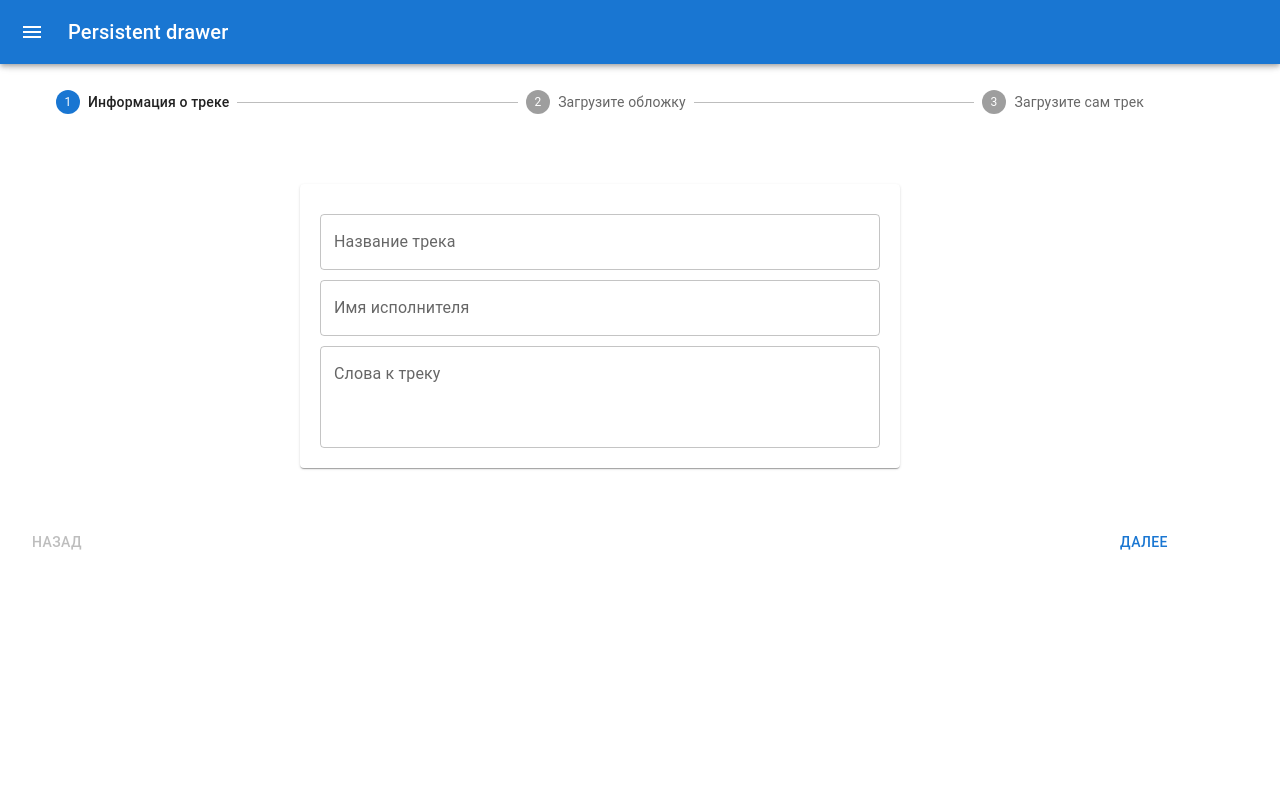
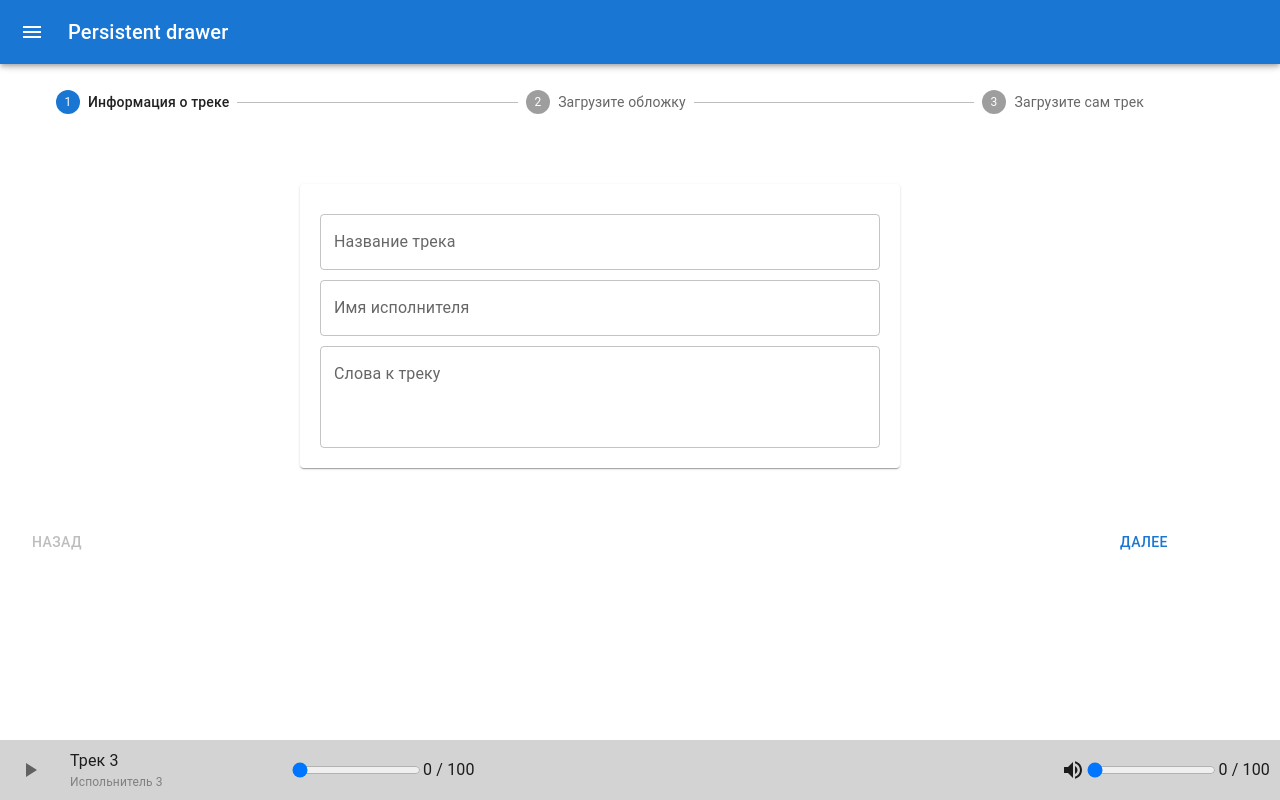
Before and after one commit to Dmitry-Kang/music_platform, a Next.js app in the folder client/: page /tracks/create in a window 1280 px wide. Built offline with nearby package versions, Linux system fonts and the light colour scheme.

Commit message:
add player panel

```diff
--- /dev/null
+++ b/client/components/Player.tsx
@@ -0,0 +1,29 @@
+import { Pause, PlayArrow, VolumeUp } from "@mui/icons-material";
+import { Grid, IconButton } from "@mui/material";
+import styles from '../styles/Player.module.scss'
+import TrackProgress from "./TrackProgress";
+
+const Player = () => {
+    const track: ITrack = {_id: '3', name: 'Трек 3', artist: 'Испольнитель 3', text: 'Какой-то текст', listens: 7, audio: 'http://localhost:5000/audio/9c8d7638-005c-48d5-9944-32cf9b621a76.mp3', picture: 'http://localhost:5000/image/2b19ea4f-1f08-41e6-9aec-a7e0486bb065.jpg', comments: []}
+    const active = false;
+
+    return (
+        <div className={styles.player}>
+            <IconButton onClick={e => e.stopPropagation()}>
+                {!active
+                    ? <PlayArrow />
+                    : <Pause />
+                }
+            </IconButton>
+            <Grid container direction="column" style={{width: 200, margin: '0 20px'}}>
+                <div>{track.name}</div>
+                <div style={{fontSize: 12, color: 'gray'}}>{track.artist}</div>
+            </Grid>
+            <TrackProgress left={0} right={100} onChange={() => ({})}/>
+            <VolumeUp style={{marginLeft: 'auto'}}/>
+            <TrackProgress left={0} right={100} onChange={() => ({})}/>
+        </div>
+    )
+}
+
+export default Player;
--- /dev/null
+++ b/client/components/TrackProgress.tsx
@@ -0,0 +1,27 @@
+import React from "react";
+
+interface TrackProgressProps {
+    left: number;
+    right: number;
+    onChange: (e) => void
+}
+
+const TrackProgress: React.FC<TrackProgressProps> =
+({
+    left, right, onChange
+}) => {
+    return (
+        <div style={{display: 'flex'}}>
+            <input
+                type="range"
+                min={left}
+                max={right}
+                value={left}
+                onChange={onChange}
+            />
+            <div>{left} / {right}</div>
+        </div>
+    )
+}
+
+export default TrackProgress;
--- a/client/layouts/MainLayout.tsx
+++ b/client/layouts/MainLayout.tsx
@@ -1,5 +1,6 @@
 import { Container } from "@mui/material";
 import Navbar from "../components/Navbar";
+import Player from "../components/Player";
 
 const MainLayout: React.FC = ({children}) => {
     return (
@@ -8,7 +9,7 @@
             <Container style={{margin: '90px 0'}}>
                 {children}
             </Container>
-
+            <Player/>
         </>
     )
 }
--- /dev/null
+++ b/client/styles/Player.module.scss
@@ -0,0 +1,11 @@
+
+.player {
+    height: 60px;
+    width: 100%;
+    position: fixed;
+    bottom: 0;
+    display: flex;
+    align-items: center;
+    padding: 0 10px;
+    background-color: lightgray;
+}
```
